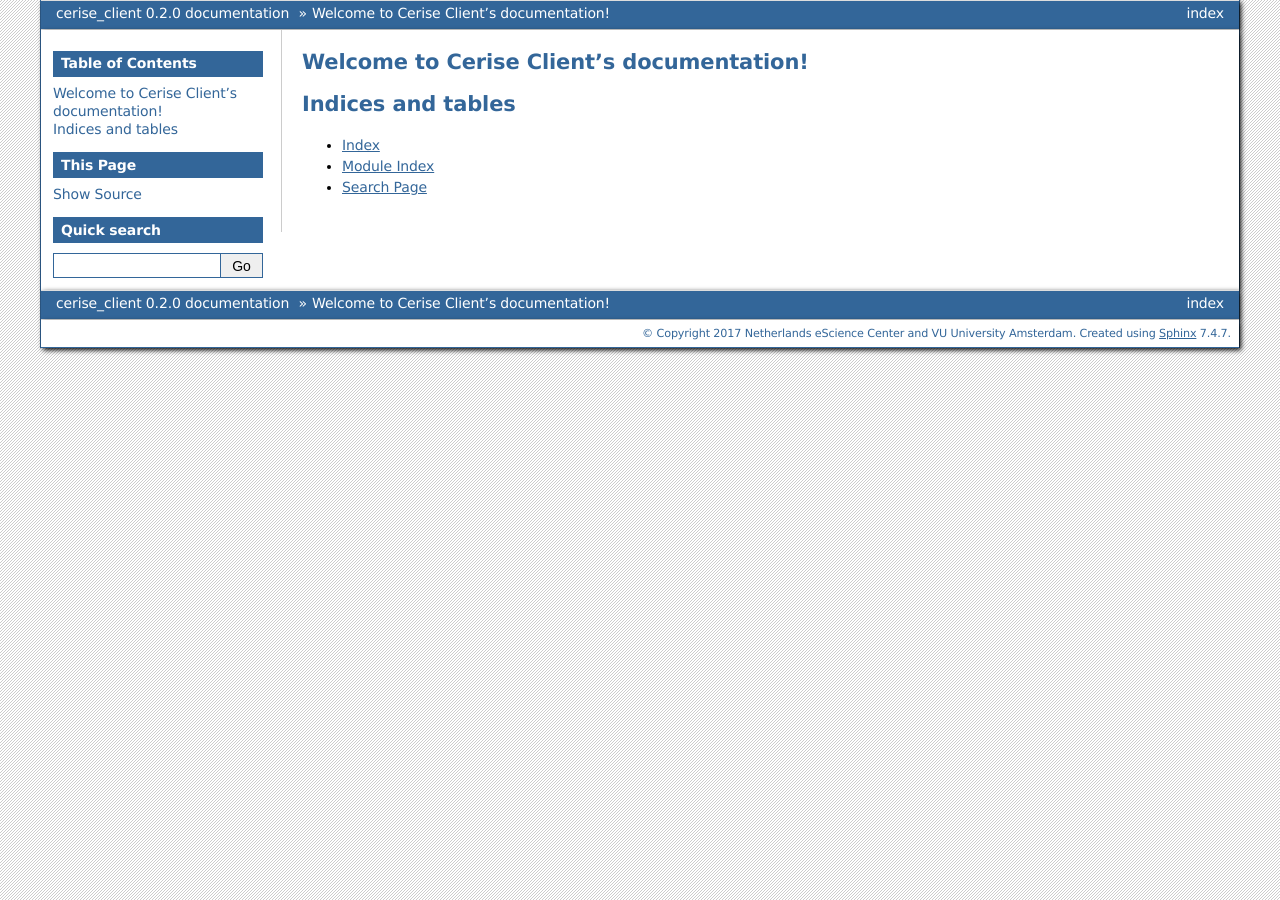
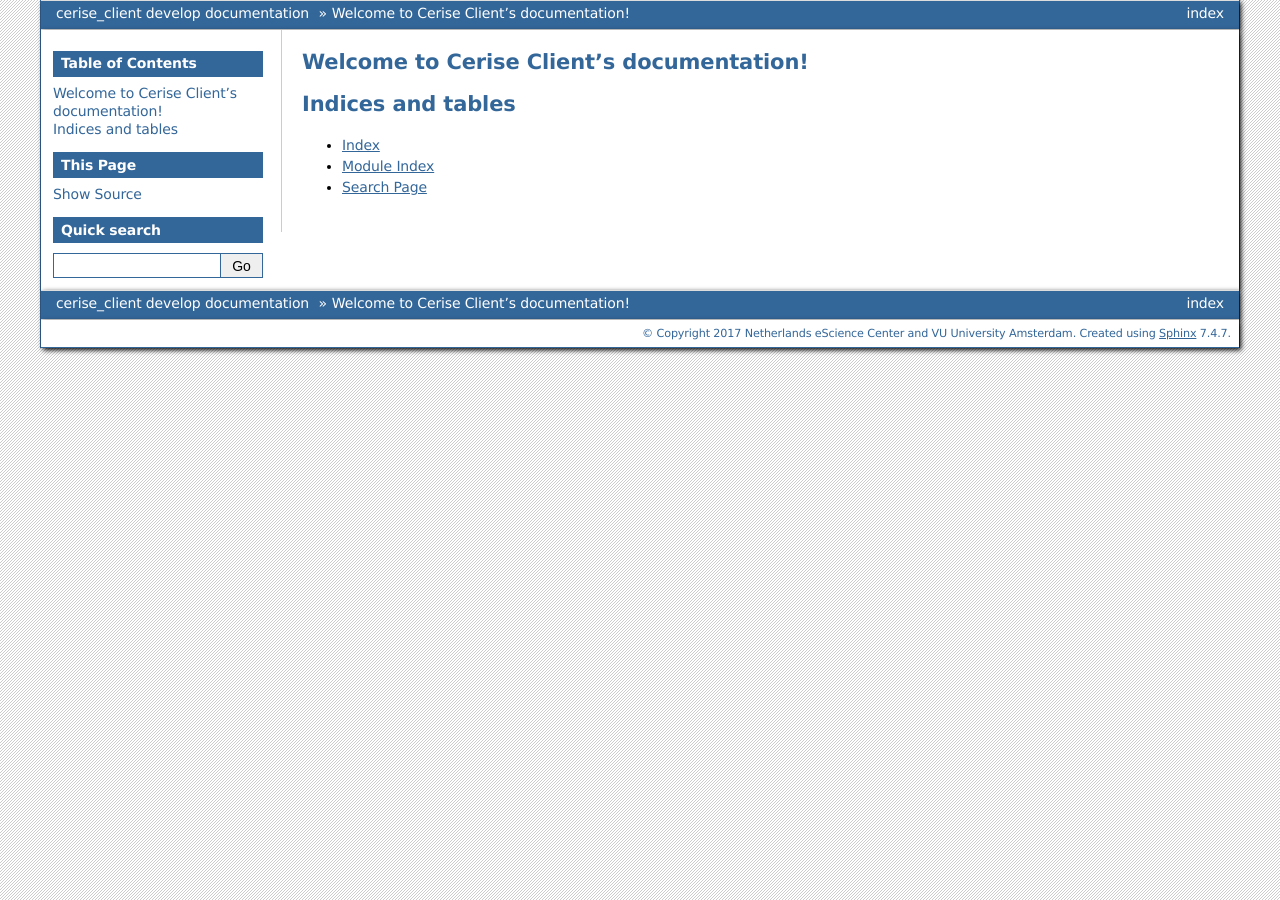
Before and after one commit to MD-Studio/cerise-client, a Sphinx documentation site: the page built from docs/source/index.rst, in a window 1280 px wide. Built offline with Sphinx 7.4.7, drawn with Linux system fonts in a browser that asks for light colours; pages that are not in the unit, such as notebooks, are missing from menus.

Commit message:
Use 'develop' for version on develop branch

```diff
--- a/docs/source/conf.py
+++ b/docs/source/conf.py
@@ -57,9 +57,9 @@
 # built documents.
 #
 # The short X.Y version.
-version = '0.2.0'
+version = 'develop'
 # The full version, including alpha/beta/rc tags.
-release = '0.2.0'
+release = 'develop'
 
 # The language for content autogenerated by Sphinx. Refer to documentation
 # for a list of supported languages.
--- a/setup.py
+++ b/setup.py
@@ -2,12 +2,12 @@
 setup(
         name = 'cerise_client',
         packages = ['cerise_client'],
-        version = '0.2.0',
+        version = 'develop',
         description = 'Client library for the Cerise CWL job running service',
         author = 'Lourens Veen',
         author_email = 'l.veen@esciencecenter.nl',
         url = 'https://github.com/MD-Studio/cerise-client',
-        download_url = 'https://github.com/MD-Studio/cerise-client/archive/0.1.0.tar.gz',
+        download_url = 'https://github.com/MD-Studio/cerise-client/archive/develop.tar.gz',
         license = 'Apache License 2.0',
         python_requires='>=2.7, !=3.0.*, !=3.1.*, !=3.2.*, !=3.3.*, !=3.4.*, <4',
         install_requires=[
```
